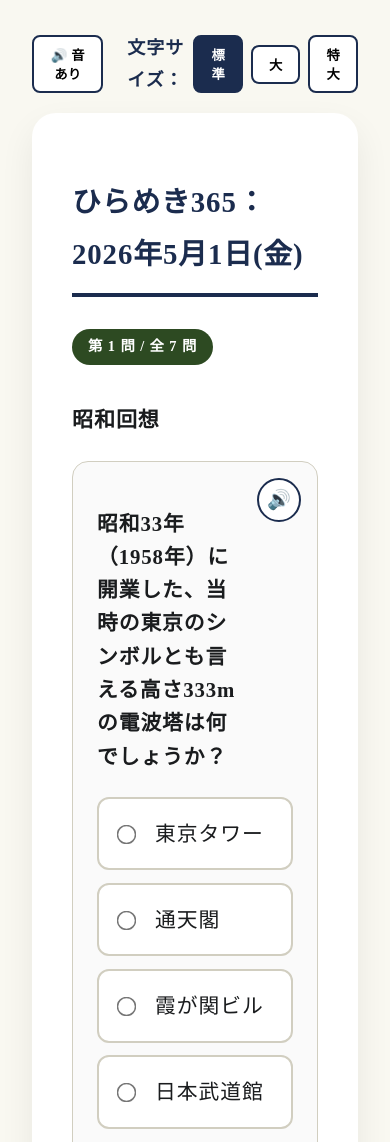
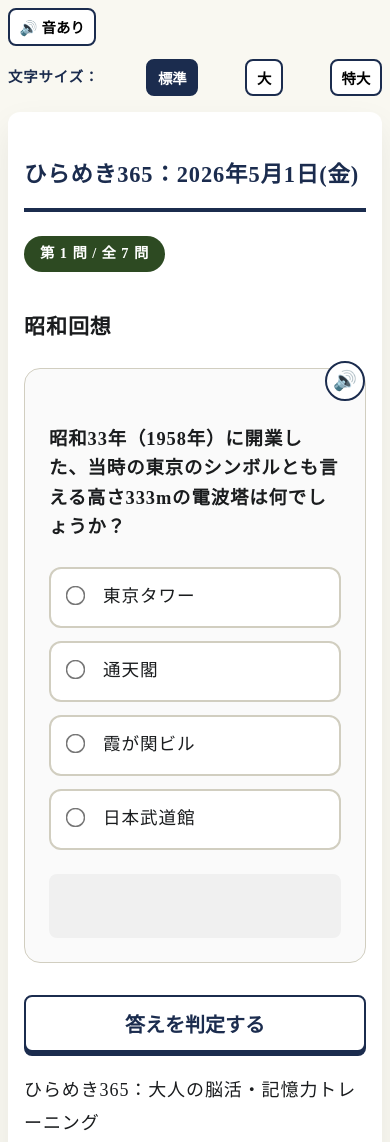
Before and after one commit to shimo-ttog/hirameki365, an Astro site: page /blog/2026-05-01 in a window 390 px wide. Shown: the top 1142 px of the page. Built offline with nearby package versions, Linux system fonts and the light colour scheme; Astro itself is replaced by a stand-in of ours.

Commit message:
Optimize mobile responsive layout

```diff
--- a/src/pages/blog/[slug].astro
+++ b/src/pages/blog/[slug].astro
@@ -470,5 +470,37 @@ h1 { color: var(--color-primary-navy); font-size: 1.8rem; border-bottom: 4px sol
 .btn-outline { background: white; color: var(--color-primary-navy); border: 2px solid var(--color-primary-navy); font-size: 1.3rem; padding: 1rem 2rem; }
 
 @keyframes pulse { 0% { opacity: 1; } 50% { opacity: 0.5; } 100% { opacity: 1; } }
+
+@media (max-width: 600px) {
+  body { padding: 0.5rem; }
+  article { padding: 1.5rem 1rem; border-radius: 12px; }
+  h1 { font-size: 1.4rem; margin-bottom: 1.5rem; }
+
+  .top-controls {
+    flex-direction: column;
+    align-items: stretch;
+    gap: 0.8rem;
+  }
+  .font-size-controls {
+    justify-content: space-between;
+    font-size: 0.9rem;
+  }
+  .font-btn, .control-btn {
+    padding: 0.4rem 0.6rem;
+    font-size: 0.9rem;
+  }
+
+  :global(.question-text) { font-size: 1.15rem; padding-right: 0; margin-top: 2rem; }
+  :global(.speech-btn) { top: -0.5rem; right: 0; width: 40px; height: 40px; }
+  :global(.user-answer-input) { font-size: 1.3rem; padding: 0.6rem; }
+  :global(.choice-label) { padding: 0.8rem; font-size: 1.1rem; }
+  :global(.step-nav) { flex-direction: column; }
+  :global(.step-nav .btn-adult) { width: 100%; }
+
+  /* 特大サイズ時の微調整 */
+  body.font-xlarge :global(.question-text) { font-size: 1.4rem; }
+  body.font-xlarge :global(.user-answer-input) { font-size: 1.6rem; }
+}
+
 @media print { .font-size-controls, .step-nav, .speech-btn, .btn-adult { display: none !important; } .quiz-step { display: block !important; } }
 </style>
--- a/src/pages/index.astro
+++ b/src/pages/index.astro
@@ -175,10 +175,14 @@ const weekdays = ['日', '月', '火', '水', '木', '金', '土'];
   footer { text-align: center; margin-top: 3rem; color: #666; font-size: 0.9rem; }
 
   @media (max-width: 600px) {
-    body { padding: 1rem; }
+    body { padding: 0.5rem; }
+    header h1 { font-size: 1.8rem; }
+    .subtitle { font-size: 0.9rem; }
+    .calendar-grid { padding: 4px; gap: 4px; }
+    .weekday-header { font-size: 0.9rem; padding: 8px 0; }
     .day-number { font-size: 1.1rem; }
-    .day-label { font-size: 0.9rem; } /* スマホでも表示されるように修正 */
-    .day-label.is-completed { font-size: 0.7rem; }
-    h1 { font-size: 2rem; }
+    .day-label { font-size: 0.8rem; }
+    .day-label.is-completed { font-size: 0.6rem; }
+    .calendar-day.today::after { font-size: 0.5rem; padding: 0 2px; }
   }
 </style>
```
